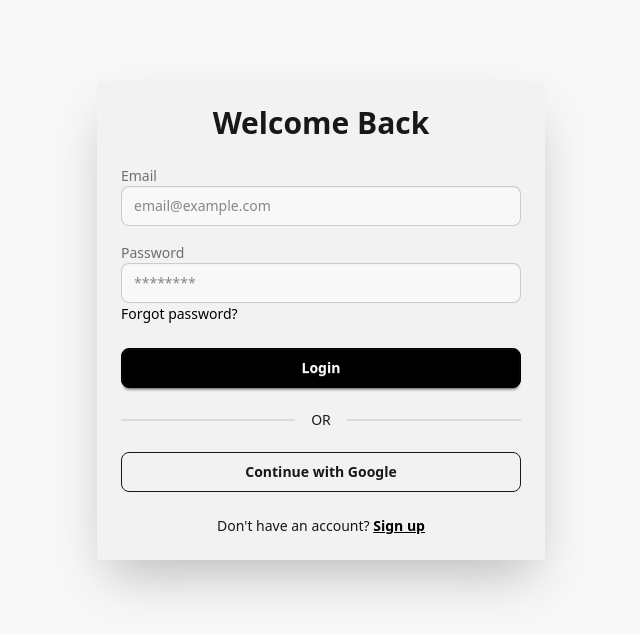
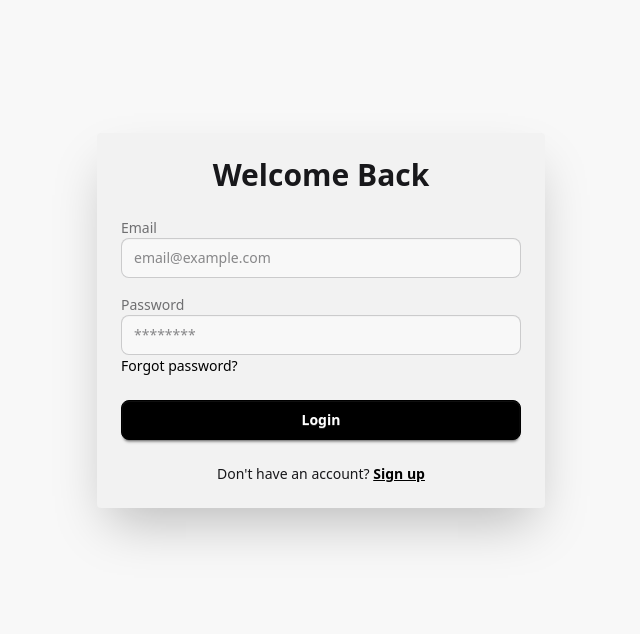
Before and after one commit to RadioOneAI/Frontend, a React (Vite) app in the folder radio-one-ai/: page /login in a window 1280 px wide. Shown: the top 634 px of the page, without its empty margins (319-959 px from the left). Built offline with nearby package versions, Linux system fonts and the light colour scheme.

Commit message:
removed google login button

```diff
--- a/radio-one-ai/src/pages/Auth/Login.jsx
+++ b/radio-one-ai/src/pages/Auth/Login.jsx
@@ -7,26 +7,51 @@ export default function Login() {
       <div className="card w-full max-w-md shadow-2xl bg-base-200">
         <div className="card-body">
           <h2 className="text-3xl font-bold text-center mb-4">Welcome Back</h2>
+
           <form className="space-y-4">
+            {/* Email Field */}
             <div className="form-control">
-              <label className="label"><span className="label-text">Email</span></label>
-              <input type="email" placeholder="email@example.com" className="input input-bordered w-full" required />
+              <label className="label">
+                <span className="label-text">Email</span>
+              </label>
+              <input
+                type="email"
+                placeholder="email@example.com"
+                className="input input-bordered w-full"
+                required
+              />
             </div>
+
+            {/* Password Field */}
             <div className="form-control">
-              <label className="label"><span className="label-text">Password</span></label>
-              <input type="password" placeholder="********" className="input input-bordered w-full" required />
               <label className="label">
-                <a href="#" className="label-text-alt link link-hover text-primary">Forgot password?</a>
+                <span className="label-text">Password</span>
+              </label>
+              <input
+                type="password"
+                placeholder="********"
+                className="input input-bordered w-full"
+                required
+              />
+              <label className="label">
+                <a href="#" className="label-text-alt link link-hover text-primary">
+                  Forgot password?
+                </a>
               </label>
             </div>
+
+            {/* Submit Button */}
             <div className="form-control mt-6">
               <button className="btn btn-primary w-full">Login</button>
             </div>
           </form>
-          <div className="divider text-sm">OR</div>
-          <button className="btn btn-outline w-full gap-2">Continue with Google</button>
+
+          {/* Footer Link */}
           <p className="text-center text-sm mt-4">
-            Don't have an account? <Link to="/signup" className="link link-primary font-semibold">Sign up</Link>
+            Don't have an account?{" "}
+            <Link to="/signup" className="link link-primary font-semibold">
+              Sign up
+            </Link>
           </p>
         </div>
       </div>
```
